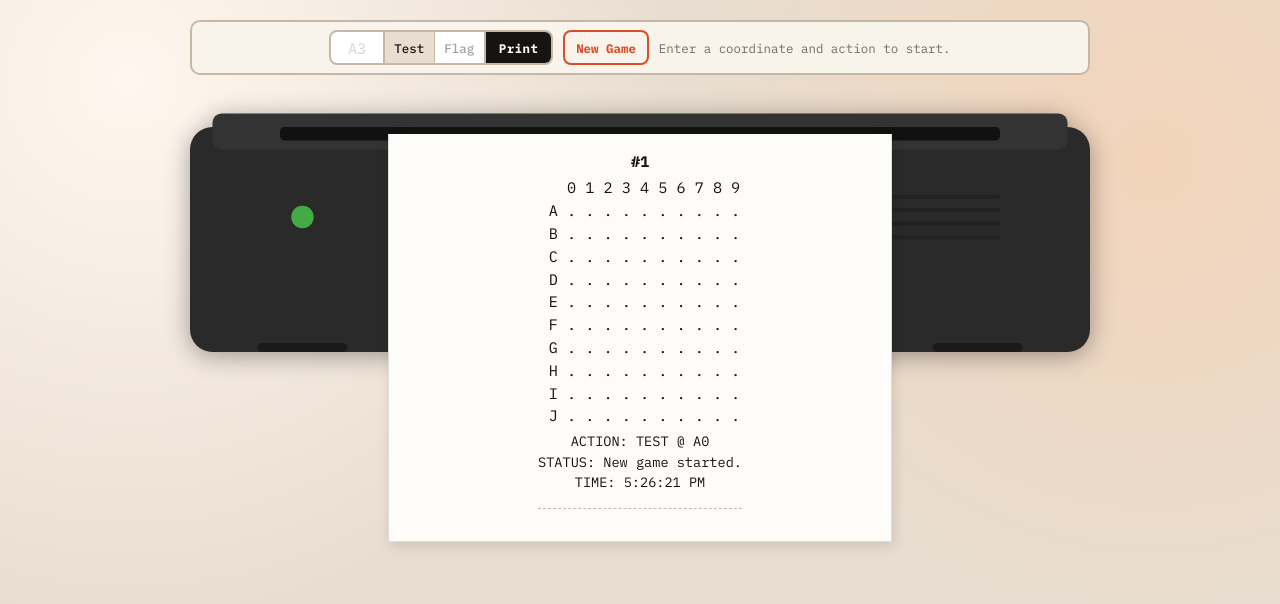
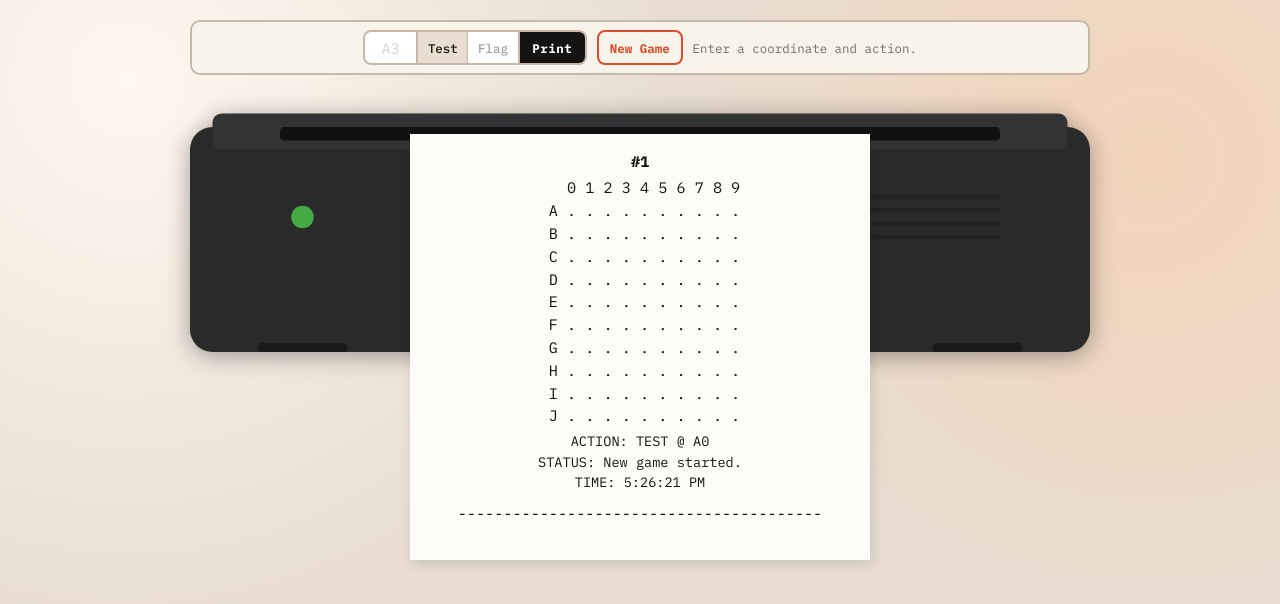
Before and after one commit to phulin/receiptsweeper, a website built with Vite: page index.html in a window 1280 px wide. Built offline with nearby package versions, Linux system fonts and the light colour scheme.

Commit message:
fix display issues

```diff
--- a/src/main.ts
+++ b/src/main.ts
@@ -22,7 +22,7 @@ const game = new MinesweeperGame();
 const feed: PrintedGrid[] = [];
 
 const state = {
-	status: "Enter a coordinate and action to start.",
+	status: "Enter a coordinate and action.",
 	gameOver: false,
 };
 
@@ -78,7 +78,7 @@ const renderReceiptHtml = (entry: PrintedGrid, idx: number): string => {
 	const footerHtml = footerLines
 		.map((line) => `<div class="receipt-footer-line">${line}</div>`)
 		.join("");
-	return `<article class="receipt-strip"><header>#${idx + 1}</header><div class="receipt-board">${boardHtml}</div><div class="receipt-footer">${footerHtml}</div></article>`;
+	return `<article class="receipt-strip"><header>#${idx + 1}</header><div class="receipt-board">${boardHtml}</div><div class="receipt-footer">${footerHtml}</div><div class="receipt-divider">----------------------------------------</div></article>`;
 };
 
 const appendReceipt = (snapshot: PrintedGrid): void => {
@@ -135,6 +135,15 @@ const printBoard = async (
 	await printer.printGrid(snapshot);
 };
 
+const syncControls = (): void => {
+	const printButton = document.querySelector<HTMLButtonElement>(
+		"#action-form button[type='submit']",
+	);
+	if (printButton) {
+		printButton.disabled = state.gameOver;
+	}
+};
+
 const onSubmitAction = async (event: SubmitEvent): Promise<void> => {
 	event.preventDefault();
 	const coordinate = getCoordinate();
@@ -149,6 +158,7 @@ const onSubmitAction = async (event: SubmitEvent): Promise<void> => {
 	const result = game.applyAction(action, coordinate);
 	state.status = result.message;
 	state.gameOver = result.isGameOver;
+	syncControls();
 	await printBoard(action, coordinate);
 	persistState();
 	const input = document.querySelector<HTMLInputElement>("#coord-input");
@@ -162,6 +172,7 @@ const onNewGame = async (): Promise<void> => {
 	const result = game.reset();
 	state.status = result.message;
 	state.gameOver = false;
+	syncControls();
 	feed.length = 0;
 	slug = null;
 	history.replaceState(null, "", window.location.pathname);
@@ -178,7 +189,7 @@ const renderFeed = (): string =>
 				.join("");
 			return {
 				idx,
-				html: `<article class="receipt-strip"><header>#${idx + 1}</header><div class="receipt-board">${boardHtml}</div><div class="receipt-footer">${footerHtml}</div></article>`,
+				html: `<article class="receipt-strip"><header>#${idx + 1}</header><div class="receipt-board">${boardHtml}</div><div class="receipt-footer">${footerHtml}</div><div class="receipt-divider">----------------------------------------</div></article>`,
 			};
 		})
 		.reverse()
--- a/src/styles.css
+++ b/src/styles.css
@@ -172,10 +172,7 @@ body {
 	width: 56%;
 	margin: 0 auto;
 	overflow: hidden;
-	border-left: 1px solid #ddd;
-	border-right: 1px solid #ddd;
-	border-bottom: 1px solid #ddd;
-	box-shadow: 2px 4px 12px rgba(0, 0, 0, 0.12);
+	padding: 0 1.4rem 1.4rem;
 	margin-top: -218px;
 	position: relative;
 	z-index: 3;
@@ -183,7 +180,8 @@ body {
 
 .printer-paper {
 	background: #fefcf8;
-	padding: 1rem 1.2rem;
+	padding: 1rem 1.4rem 1.2rem;
+	box-shadow: 2px 4px 12px rgba(0, 0, 0, 0.12);
 	display: flex;
 	flex-direction: column;
 	align-items: center;
@@ -191,12 +189,16 @@ body {
 }
 
 .receipt-strip {
-	border-bottom: 1px dashed #bbb;
-	margin: 0 0 1rem;
 	padding: 0 0 1rem;
 	font-size: 0.95rem;
 	line-height: 1.5;
 	text-align: center;
+}
+
+.receipt-divider {
+	margin-top: 0.6rem;
+	white-space: nowrap;
+	overflow: hidden;
 }
 
 .receipt-strip header {
```
